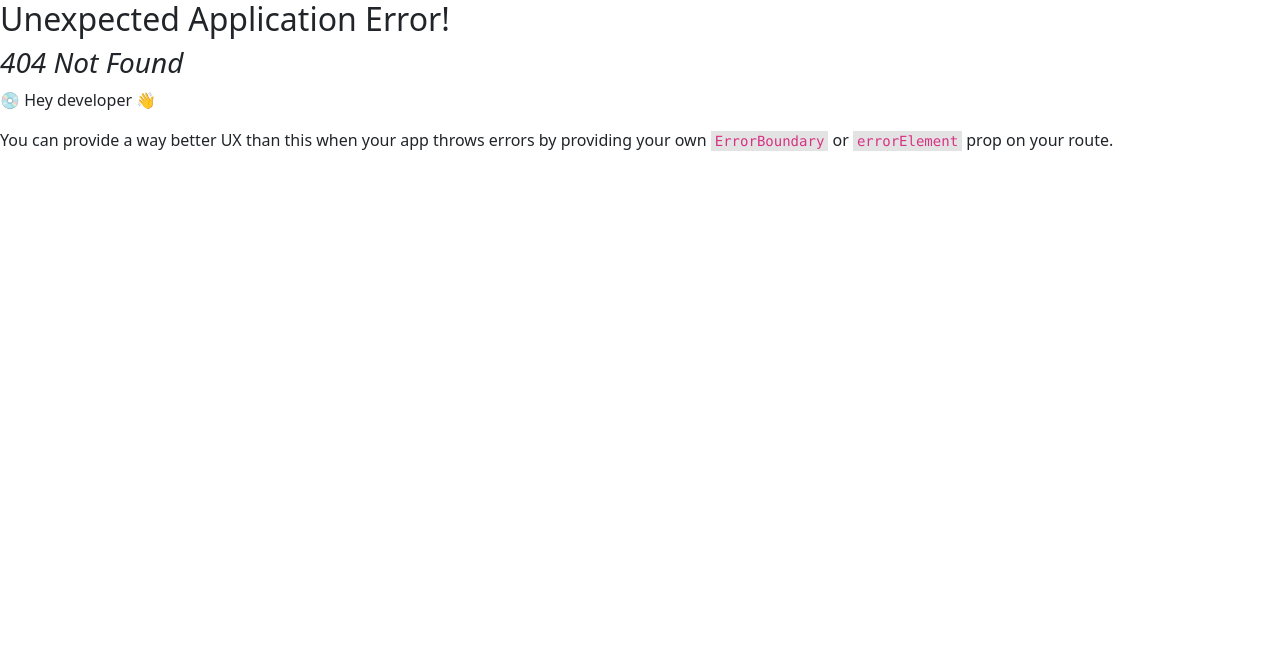
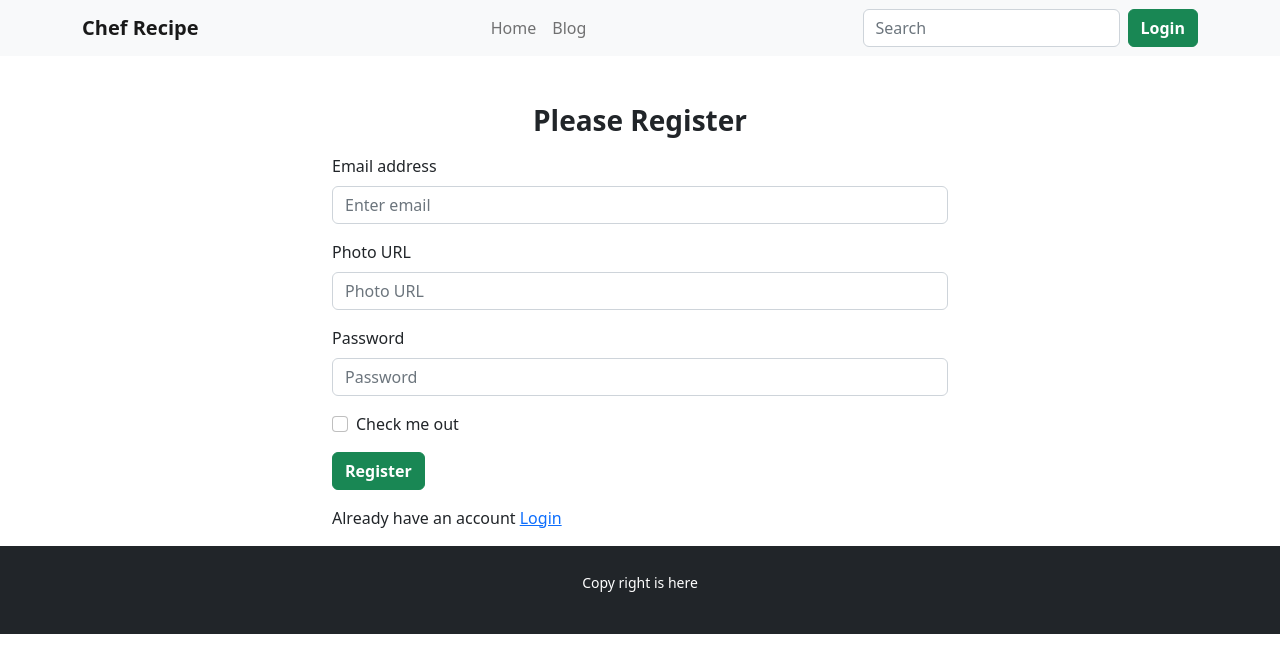
Before and after one commit to imranahmed20/chef-recipe-client, a React (Vite) app: page /register in a window 1280 px wide. Before the commit this address had no page. Shown: the top 672 px of the page. Built offline with nearby package versions, Linux system fonts and the light colour scheme.

Commit message:
login and register form added

```diff
--- a/src/Component/Page/CardDetail/CardDetail.jsx
+++ b/src/Component/Page/CardDetail/CardDetail.jsx
@@ -5,7 +5,7 @@ const CardDetail = () => {
     return (
         <div className='chef-section'>
             <h1 className='text-center fw-bold'>Top Six Chefs In World</h1>
-            <p className='banner-detail text-center'>Chef responsibilities include studying recipes, setting up menus and preparing high-quality dishes. You should be able to delegate tasks to kitchen staff to ensure meals are prepared in a timely manner. Also, you should be familiar with sanitation regulations.</p>
+            <p className='banner-detail text-center mt-3'>Chef responsibilities include studying recipes, setting up menus and preparing high-quality dishes. You should be able to delegate tasks to kitchen staff to ensure meals are prepared in a timely manner. Also, you should be familiar with sanitation regulations.</p>
         </div>
 
 
--- a/src/Component/Page/Category/Category.jsx
+++ b/src/Component/Page/Category/Category.jsx
@@ -11,8 +11,9 @@ const Category = ({ chef }) => {
                     <h5 className="card-title">{name}</h5>
                     <p className='category-detail'>Experience: {experience}</p>
                     <p className='category-detail'>Likes: {likes}</p>
-                    <p className='category-detail'>Rating: {numOfRecipes}</p>
+                    <p className='category-detail'>Recipes: {numOfRecipes}</p>
                 </div>
+                <button className='btn btn-danger mb-0 fw-semibold'>View Recipe</button>
             </div>
         </div>
     );
--- /dev/null
+++ b/src/Component/Page/Login/Login.jsx
@@ -0,0 +1,35 @@
+import React from 'react';
+import { Container } from 'react-bootstrap';
+import Button from 'react-bootstrap/Button';
+import Form from 'react-bootstrap/Form';
+import { Link } from 'react-router-dom';
+
+const Login = () => {
+    return (
+        <Container className='w-50 mx-auto mt-5'>
+            <h3 className='text-center mb-3 fw-bold'>Please Login</h3>
+            <Form>
+                <Form.Group className="mb-3" controlId="formBasicEmail">
+                    <Form.Label>Email address</Form.Label>
+                    <Form.Control type="email" name='email' placeholder="Enter email" />
+                </Form.Group>
+
+                <Form.Group className="mb-3" controlId="formBasicPassword">
+                    <Form.Label>Password</Form.Label>
+                    <Form.Control type="password" name='password' placeholder="Password" />
+                </Form.Group>
+                <Form.Group className="mb-3" controlId="formBasicCheckbox">
+                    <Form.Check type="checkbox" label="Check me out" />
+                </Form.Group>
+                <Button className='fw-semibold' variant="success" type="submit">
+                    Login
+                </Button>
+                <p className='mt-3'>
+                    Don't have an account <Link to='/register'>Register</Link>
+                </p>
+            </Form>
+        </Container>
+    );
+};
+
+export default Login;
--- /dev/null
+++ b/src/Component/Page/Register/Register.jsx
@@ -0,0 +1,39 @@
+import React from 'react';
+import { Container } from 'react-bootstrap';
+import Button from 'react-bootstrap/Button';
+import Form from 'react-bootstrap/Form';
+import { Link } from 'react-router-dom';
+
+const Register = () => {
+    return (
+        <Container className='w-50 mx-auto mt-5'>
+            <h3 className='text-center mb-3 fw-bold'>Please Register</h3>
+            <Form>
+                <Form.Group className="mb-3" controlId="formBasicEmail">
+                    <Form.Label>Email address</Form.Label>
+                    <Form.Control type="email" name='email' placeholder="Enter email" />
+                </Form.Group>
+                <Form.Group className="mb-3" controlId="formBasicEmail">
+                    <Form.Label>Photo URL</Form.Label>
+                    <Form.Control type="text" name='photo' placeholder="Photo URL" />
+                </Form.Group>
+
+                <Form.Group className="mb-3" controlId="formBasicPassword">
+                    <Form.Label>Password</Form.Label>
+                    <Form.Control type="password" name='password' placeholder="Password" />
+                </Form.Group>
+                <Form.Group className="mb-3" controlId="formBasicCheckbox">
+                    <Form.Check type="checkbox" label="Check me out" />
+                </Form.Group>
+                <Button className='fw-semibold' variant="success" type="submit">
+                    Register
+                </Button>
+                <p className='mt-3'>
+                    Already have an account  <Link to='/login'>Login</Link>
+                </p>
+            </Form>
+        </Container>
+    );
+};
+
+export default Register;
--- a/src/Component/Share/Footer/Footer.jsx
+++ b/src/Component/Share/Footer/Footer.jsx
@@ -2,7 +2,7 @@ import React from 'react';
 
 const Footer = () => {
     return (
-        <div className='bg-dark text-white p-4 text-center'>
+        <div className='bg-dark text-white p-4 text-center mb-0'>
             <p><small>Copy right is here</small></p>
         </div>
     );
--- a/src/Component/Share/Header/Header.jsx
+++ b/src/Component/Share/Header/Header.jsx
@@ -5,6 +5,7 @@ import Form from 'react-bootstrap/Form';
 import Nav from 'react-bootstrap/Nav';
 import Navbar from 'react-bootstrap/Navbar';
 import NavDropdown from 'react-bootstrap/NavDropdown';
+import { Link } from 'react-router-dom';
 
 const Header = () => {
     return (
@@ -21,7 +22,6 @@ const Header = () => {
                         >
                             <Nav.Link href="/">Home</Nav.Link>
                             <Nav.Link href="/blog">Blog</Nav.Link>
-                            <Nav.Link href="#action2">Link</Nav.Link>
                         </Nav>
                         <Form className="d-flex">
                             <Form.Control
@@ -30,7 +30,9 @@ const Header = () => {
                                 className="me-2"
                                 aria-label="Search"
                             />
-                            <Button variant="success">Login</Button>
+                            <Button variant="success">
+                                <Link className='text-white text-decoration-none fw-semibold' to='/login'>Login</Link>
+                            </Button>
                         </Form>
                     </Navbar.Collapse>
                 </Container>
```
Also changed, not shown: src/main.jsx (+10 -0 lines).
